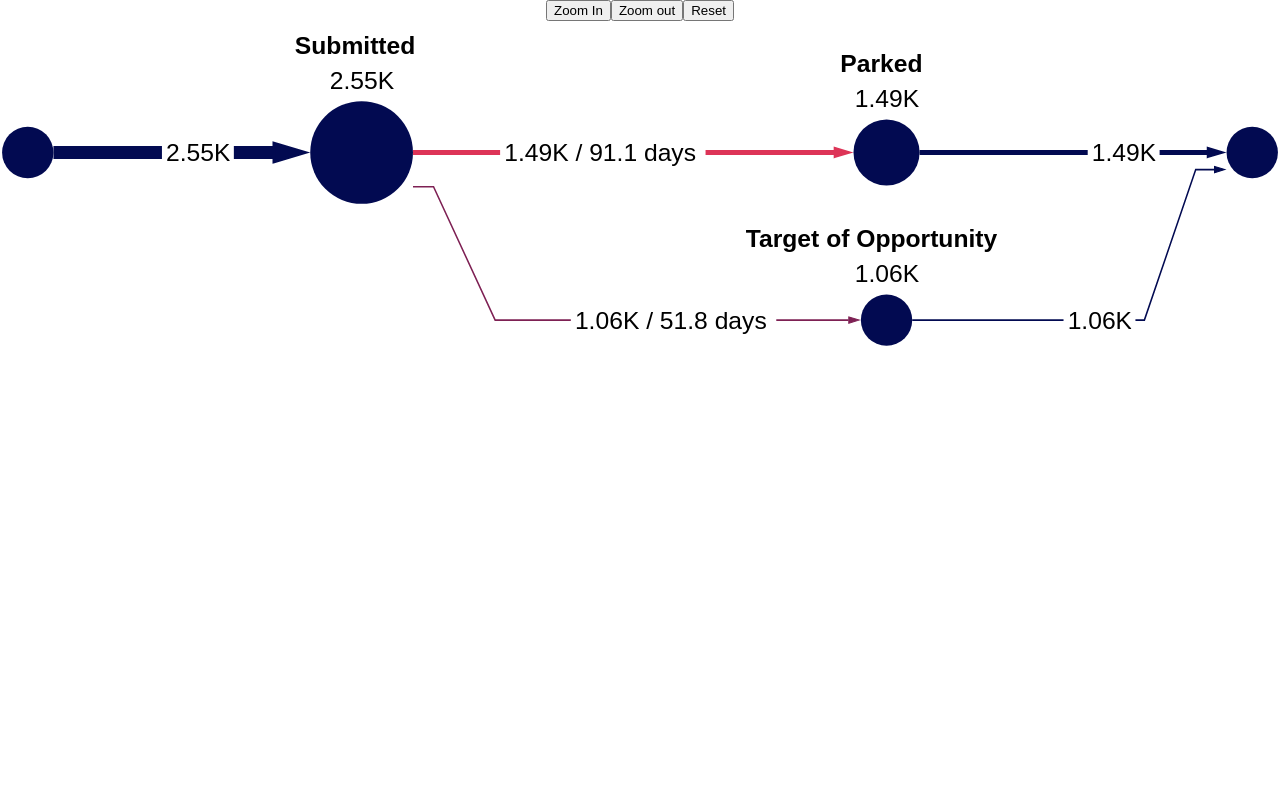
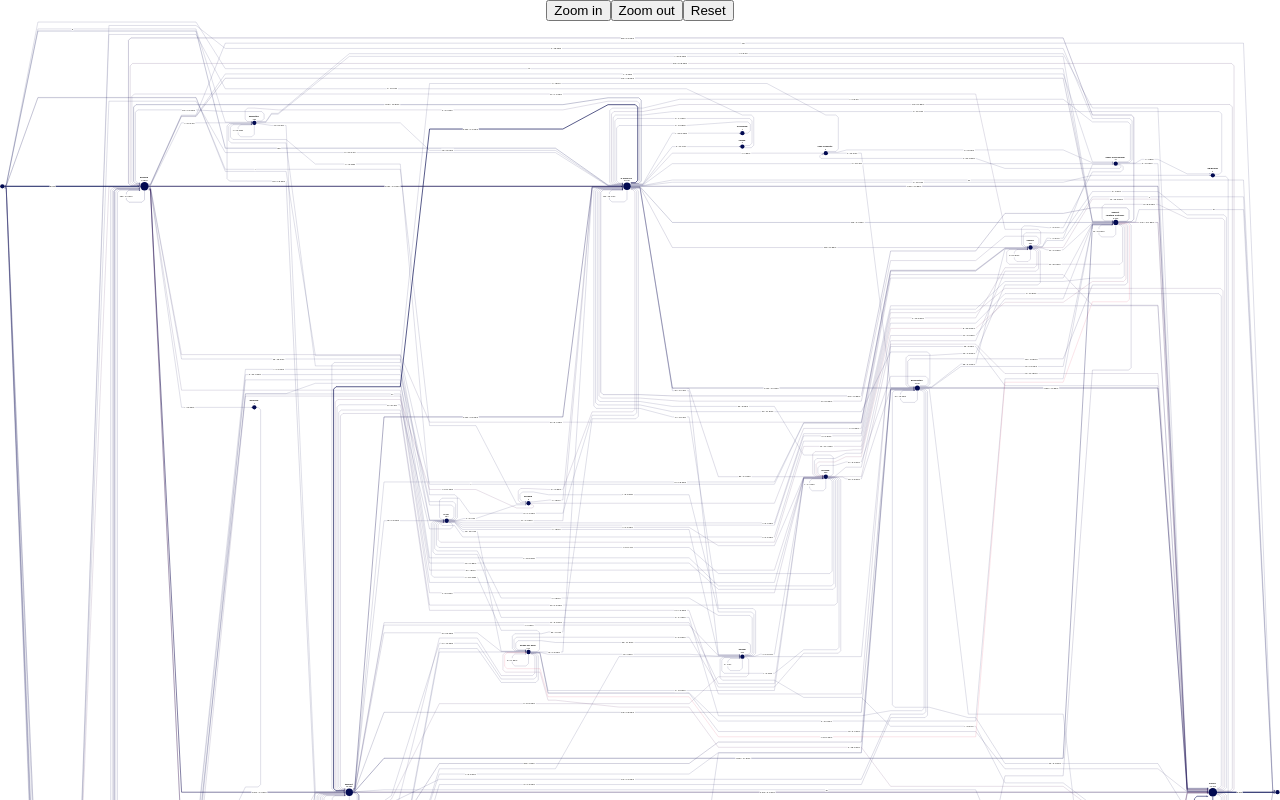
Before and after one commit to kristinadinellari/dragAndZoomReact, a React (Create React App) app: page / in a window 1280 px wide. Built offline with nearby package versions, Linux system fonts and the light colour scheme.

Commit message:
Add position propertie on draggable component and change zoom in/out

```diff
--- a/src/svgComponent.tsx
+++ b/src/svgComponent.tsx
@@ -1,13 +1,21 @@
+// I had to remove ts-check because it was preventing me from adding properties to the Draggable component.
+// In the ea repository, this works perfectly fine, as I attempted to add the properties to the existing implementation there.
+
+// @ts-nocheck
 import { Component } from "react";
 import Draggable from "react-draggable";
 import { bigSvg } from "./big-svg";
 import { smallSvg } from "./small-svg";
 
 interface SvgDragAndZoomState {
-  startPoint: { x: number; y: number };
   viewBox: { x: number; y: number; width: number; height: number };
-  zoomScale: number,
-  zoomReset: boolean,
+  zoomScale: number;
+}
+
+enum SCALE {
+  default = 0.1,
+  min = 0.2,
+  max = 2,
 }
 
 class SvgDragAndZoom extends Component<{}, SvgDragAndZoomState> {
@@ -17,13 +25,12 @@ class SvgDragAndZoom extends Component<{}, SvgDragAndZoomState> {
     super(props);
 
     const parser = new DOMParser();
-    this.svgDocument = parser.parseFromString(smallSvg, "image/svg+xml");
+    this.svgDocument = parser.parseFromString(bigSvg, "image/svg+xml");
 
     this.state = {
-      startPoint: { x: 0, y: 0 },
       viewBox: { x: 0, y: 0, width: 0, height: 0 }, // Set initial viewBox dimensions
       zoomScale: 1, // Default zoom sensitivity
-      zoomReset: false,
+      position: { x: 0, y: 0 },
     };
   }
 
@@ -33,7 +40,7 @@ class SvgDragAndZoom extends Component<{}, SvgDragAndZoomState> {
 
   componentDidUpdate = () => {
     this.setStyle();
-  }
+  };
 
   updateSvgSize() {
     const svgSize = document
@@ -41,7 +48,6 @@ class SvgDragAndZoom extends Component<{}, SvgDragAndZoomState> {
       .getElementsByTagName("svg")[0]
       .getBBox();
     this.setState({
-      startPoint: { x: 0, y: 0 },
       viewBox: { x: 0, y: 0, width: svgSize.width, height: svgSize.height }, // Update viewBox after getting the svg dimensions
     });
   }
@@ -49,14 +55,22 @@ class SvgDragAndZoom extends Component<{}, SvgDragAndZoomState> {
   zoomIn = (event: React.MouseEvent<HTMLElement>) => {
     event.preventDefault();
     this.setState((prevState) => ({
-      zoomScale: (prevState.zoomScale + 0.5) >= 10 ? 4 : prevState.zoomScale + 0.1,
+      // we need to change the max value with the one that PO will add on Spec document.
+      zoomScale:
+        this.state.zoomScale >= SCALE.max
+          ? SCALE.max
+          : prevState.zoomScale + SCALE.default,
     }));
   };
 
   zoomOut = (event: React.MouseEvent<HTMLElement>) => {
     event.preventDefault();
     this.setState((prevState) => ({
-      zoomScale: (prevState.zoomScale - 0.5) <= 2 ? prevState.zoomScale - 0.1 : 4,
+      // we need to change the min value with the one that PO will specify on the Spec document
+      zoomScale:
+        this.state.zoomScale <= SCALE.min
+          ? SCALE.default
+          : prevState.zoomScale - SCALE.default,
     }));
   };
 
@@ -64,7 +78,7 @@ class SvgDragAndZoom extends Component<{}, SvgDragAndZoomState> {
     event.preventDefault();
     this.setState(() => ({
       zoomScale: 1,
-      zoomReset: true
+      position: { x: 0, y: 0 },
     }));
   };
 
@@ -74,10 +88,6 @@ class SvgDragAndZoom extends Component<{}, SvgDragAndZoomState> {
     if (!svgElement) return;
 
     svgElement.style.transform = `scale(${this.state.zoomScale})`;
-
-    if (this.state.zoomReset) {
-      svgElement.style.transformOrigin = `50% 50%`;
-    }
   };
 
   render() {
@@ -104,12 +114,16 @@ class SvgDragAndZoom extends Component<{}, SvgDragAndZoomState> {
           className="buttons"
           style={{ display: "flex", justifyContent: "center" }}
         >
-          <button onClick={this.zoomIn}>Zoom In</button>
+          <button onClick={this.zoomIn}>Zoom in</button>
           <button onClick={this.zoomOut}>Zoom out</button>
           <button onClick={this.zoomReset}>Reset</button>
         </div>
-
-        <Draggable>
+        <Draggable
+          position={this.state.position}
+          onDrag={(e, data) =>
+            this.setState({ position: { x: data.x, y: data.y } })
+          }
+        >
           <div
             dangerouslySetInnerHTML={{ __html: modifiedSvgString }}
             className="svg"
```
